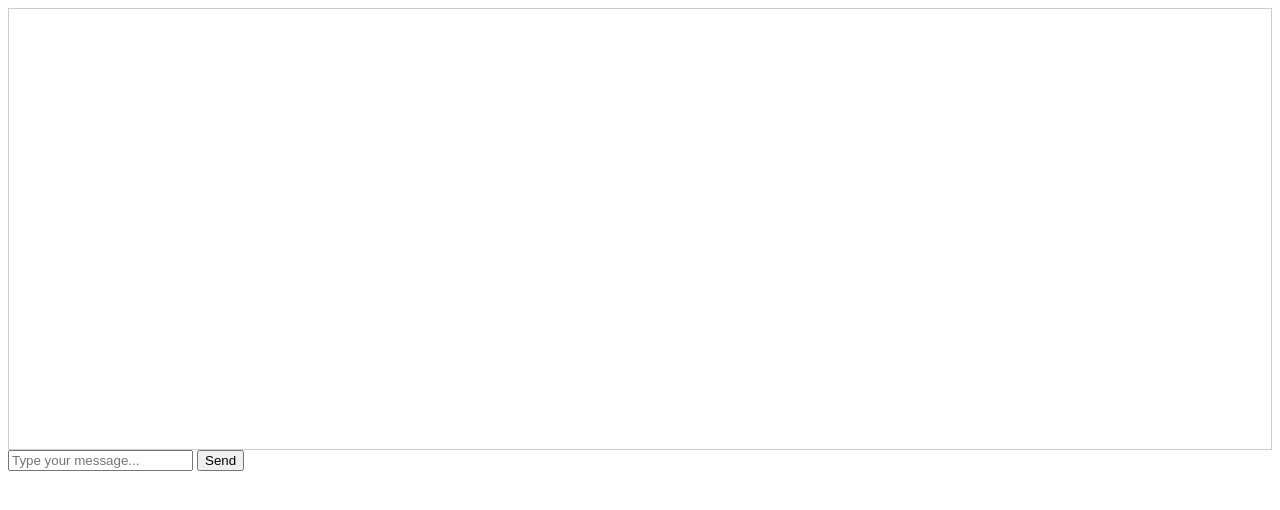
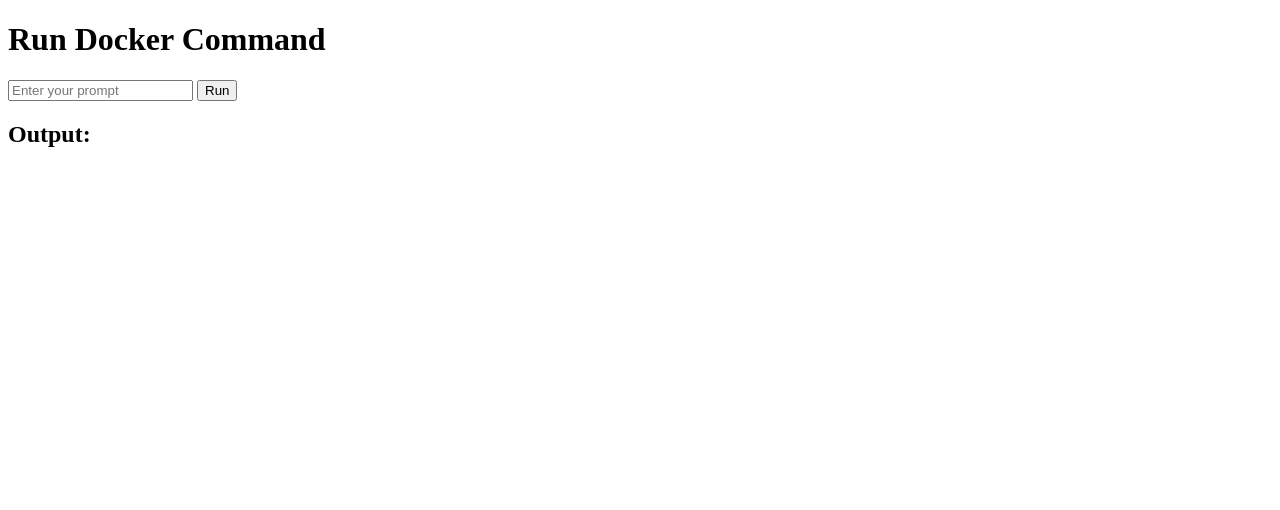
Before and after one commit to Zakaria-Rada/ask-zack, a plain HTML site: page templates/index.html in a window 1280 px wide. Drawn offline with Linux system fonts and the light colour scheme.

Commit message:
[Feature] add test code

```diff
--- a/templates/index.html
+++ b/templates/index.html
@@ -1,54 +1,34 @@
 <!DOCTYPE html>
-<html lang="en">
+<html>
 <head>
-    <meta charset="UTF-8">
-    <title>Chatbot</title>
-    <style>
-        #chat-box {
-            height: 400px;
-            border: 1px solid #ccc;
-            padding: 20px;
-            overflow-y: scroll;
-        }
-    </style>
-</head>
-<body>
+    <title>Run Docker Command</title>
+    <script>
+        async function runCommand() {
+            const prompt = document.getElementById('promptInput').value;
 
-    <div id="chat-box">
-    </div>
-
-    <input type="text" id="user-input" placeholder="Type your message...">
-    <button onclick="sendMessage()">Send</button>
-    <div id="loading" style="display:none;">Loading...</div>
-
-    <script>
-        async function sendMessage() {
-            const userInput = document.getElementById('user-input').value;
-            const chatBox = document.getElementById('chat-box');
-            const loading = document.getElementById('loading');
-
-            loading.style.display = 'block';
-
-            chatBox.innerHTML += `<div>User: ${userInput}</div>`;
-
+            try {
                 const response = await fetch('http://localhost:5050/run', {
                     method: 'POST',
                     headers: {
-                    'Content-Type': 'application/json',
+                        'Content-Type': 'application/json'
                     },
-                body: JSON.stringify({ prompt: userInput }),
+                    body: JSON.stringify({ prompt: prompt })
                 });
 
-            loading.style.display = 'none';
+                const data = await response.json();
 
-            const data = await response.json();
-            const botResponse = data.response || "I couldn't process that request.";
-            chatBox.innerHTML += `<div>Bot: ${botResponse}</div>`;
-
-            document.getElementById('user-input').value = '';
-            chatBox.scrollTop = chatBox.scrollHeight;
+                document.getElementById('output').innerText = data.response || data.error;
+            } catch (error) {
+                document.getElementById('output').innerText = 'Error: ' + error;
+            }
         }
     </script>
-
+</head>
+<body>
+    <h1>Run Docker Command</h1>
+    <input id="promptInput" type="text" placeholder="Enter your prompt" />
+    <button onclick="runCommand()">Run</button>
+    <h2>Output:</h2>
+    <pre id="output"></pre>
 </body>
 </html>
```
Also changed, not shown: 2 other files. Lines whose indentation alone changed are shown as unchanged.
